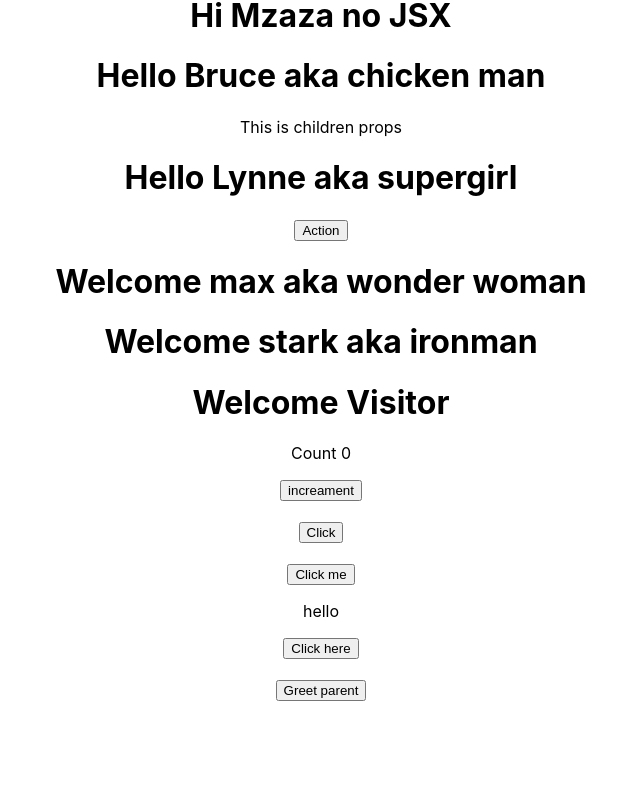
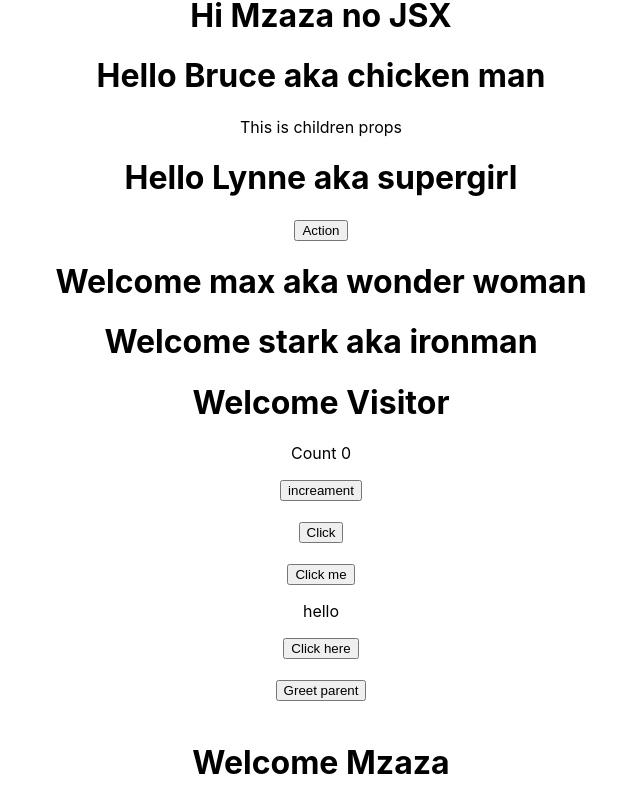
Before and after one commit to mzazakeith/React-Tutorials, a React (Create React App) app in the folder hello-components/: page / in a window 1280 px wide. Shown: the part 207-1010 px from the top of the page, without its empty margins (319-959 px from the left). Before the commit the page ends 908 px from the top, so only its background shows below. Built offline with nearby package versions, Linux system fonts and the light colour scheme.

Commit message:
conditional rendering in react two methods

```diff
--- a/hello-components/src/App.js
+++ b/hello-components/src/App.js
@@ -12,6 +12,7 @@
 import ClassEventClick from './components/ClassEventClick';
 import Eventbind from './components/Eventbind';
 import ParentComponent from './components/ParentComponent';
+import UserGConditionalRendering from './components/UserGConditionalRendering';
 
 function App() {
   return (
@@ -34,6 +35,7 @@
       <ClassEventClick/>
       <Eventbind/>
       <ParentComponent/>
+      <UserGConditionalRendering/>
     </div>
   );
 }
--- /dev/null
+++ b/hello-components/src/components/UserGConditionalRendering.js
@@ -0,0 +1,23 @@
+import React, { Component } from 'react'
+
+class UserGConditionalRendering extends Component {
+    constructor(props) {
+        super(props)
+
+        this.state = {
+            isLoggedIn: true
+            // isLoggedIn: false
+        }
+    }
+
+    render() {
+        return this.state.isLoggedIn && <div><br/><h1>Welcome Mzaza</h1></div>
+        // return (
+        //     this.state.isLoggedIn?
+        //     (<div><h1>Welcome Mzaza</h1></div>):
+        //     (<div><h1>Welcome Guest</h1></div>)
+        // )
+    }
+}
+
+export default UserGConditionalRendering
```
